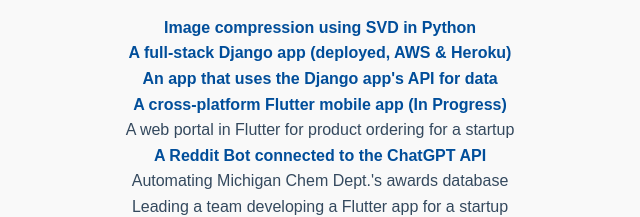
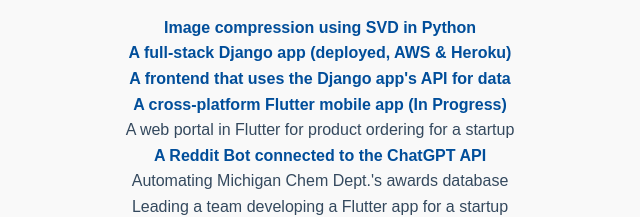
Before and after one commit to zenginhasanberk/portfolio_website, a plain HTML site: page skills_and_projects.html in a window 1280 px wide. Shown: the part 591-808 px from the top of the page, 320-960 px from the left. Drawn offline with Linux system fonts and the light colour scheme.

Commit message:
Minor text changes

```diff
--- a/skills_and_projects.html
+++ b/skills_and_projects.html
@@ -44,7 +44,7 @@
         <ul>
             <li><a href="https://github.com/zenginhasanberk/image_compression" target="_blank">Image compression using SVD in Python</a></li>
             <li><a href="https://github.com/zenginhasanberk/django_webapp" target="_blank">A full-stack Django app (deployed, AWS & Heroku)</a></li>
-            <li><a href="https://github.com/zenginhasanberk/frontend" target="_blank">An app that uses the Django app's API for data</a></li>
+            <li><a href="https://github.com/zenginhasanberk/frontend" target="_blank">A frontend that uses the Django app's API for data</a></li>
             <li><a href="https://github.com/zenginhasanberk/mynotesapp" target="_blank">A cross-platform Flutter mobile app (In Progress)</a></li>
             <li>A web portal in Flutter for product ordering for a startup</li>
             <li> <a href="https://github.com/zenginhasanberk/Reddit-ChatGPT-API" target="_blank">A Reddit Bot connected to the ChatGPT API</a></li>
```
